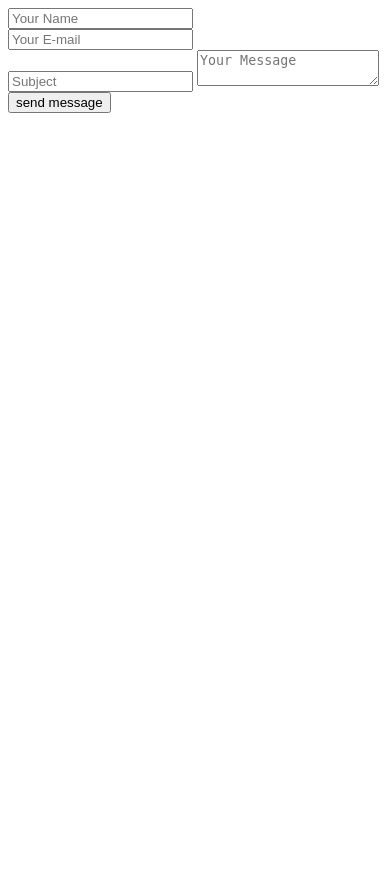
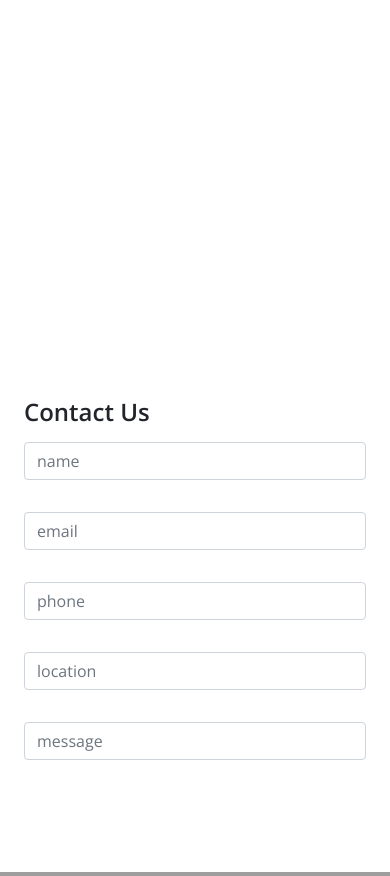
Before and after one commit to gopika-gs/Complaintify, a PHP site: page /phpfiles/contact.php in a window 390 px wide. Shown: the top 876 px of the page. Before the commit the page ends 113 px from the top, so only its background shows below. Run offline with PHP 8.4, Linux system fonts and the light colour scheme; grey boxes are pictures that could not be loaded.

Commit message:
contact us page changed

```diff
--- a/phpfiles/contact.php
+++ b/phpfiles/contact.php
@@ -1,58 +1,120 @@
 <?php
 error_reporting("NOTICE");
 ?>
-
 <!DOCTYPE html>
 <html lang="zxx">
-	</section><!-- Page top Section end -->
+<head>
+	<title>Complaintify</title>
+	<meta charset="UTF-8">
+	<meta name="description" content="loans HTML Template">
+	<meta name="keywords" content="loans, html">
+	<meta name="viewport" content="width=device-width, initial-scale=1.0">
 
-	<!-- Contact Section end -->
-	<section class="contact-section spad">
+	<!-- Favicon -->
+	<link href="img/favicon.ico" rel="shortcut icon"/>
+
+	<!-- Google font -->
+	<link href="https://fonts.googleapis.com/css?family=Open+Sans:300,300i,400,400i,600,600i,700,700i,800,800i&display=swap" rel="stylesheet">
+
+	<!-- Stylesheets -->
+	<link rel="stylesheet" href="css/bootstrap.min.css"/>
+	<link rel="stylesheet" href="css/font-awesome.min.css"/>
+	<link rel="stylesheet" href="css/owl.carousel.min.css"/>
+	<link rel="stylesheet" href="css/flaticon.css"/>
+	<link rel="stylesheet" href="css/slicknav.min.css"/>
+
+	<!-- Main Stylesheets -->
+	<link rel="stylesheet" href="css/style.css"/>
+
+
+	<!--[if lt IE 9]>
+		<script src="https://oss.maxcdn.com/html5shiv/3.7.2/html5shiv.min.js"></script>
+		<script src="https://oss.maxcdn.com/respond/1.4.2/respond.min.js"></script>
+	<![endif]-->
+
+</head>
+<body>
+	<!-- Page top Section end -->
+	<section class="page-top-section set-bg" data-setbg="image/page-top-bg/2.jpg">
+		<div class="container">
+			<h2>Contact us</h2>
+			<nav class="site-breadcrumb">
+				<a class="sb-item" href="#">Home</a>
+				<span class="sb-item active">Contact us</span>
+			</nav>
+		</div>
+	<section class="about-section spad">
 		<div class="container">
 			<div class="row">
-				<div class="col-lg-4">
+				<div class="col-lg-5">
 
 				</div>
+    <div class="row contact-container">
+      <div class="col-lg-12">
+        <div class="card card-shadow border-0 mb-4">
+          <div class="row">
             <div class="col-lg-8">
-					<form class="contact-form">
+              <div class="contact-box p-4">
+                <h4 class="title">Contact Us</h4>
+                <form>
                   <div class="row">
-							<div class="col-md-6">
-								<input type="text" placeholder="Your Name">
+                    <div class="col-lg-6">
+                      <div class="form-group mt-3">
+                        <input class="form-control" type="text" placeholder="name">
                       </div>
-							<div class="col-md-6">
-								<input type="text" placeholder="Your E-mail">
                     </div>
-							<div class="col-md-12">
-								<input type="text" placeholder="Subject">
-								<textarea placeholder="Your Message"></textarea>
-								<button class="site-btn">send message</button>
+                    <div class="col-lg-6">
+                      <div class="form-group mt-3">
+                        <input class="form-control" type="text" placeholder="email">
+                      </div>
+                    </div>
+                    <div class="col-lg-6">
+                      <div class="form-group mt-3">
+                        <input class="form-control" type="text" placeholder="phone">
+                      </div>
+                    </div>
+                    <div class="col-lg-6">
+                      <div class="form-group mt-3">
+                        <input class="form-control" type="text" placeholder="location">
+                      </div>
+                    </div>
+                    <div class="col-lg-12">
+                      <div class="form-group mt-3">
+                        <input class="form-control" type="text" placeholder="message">
+                      </div>
+                    </div>
+                    <div class="col-lg-12">
+                      <button type="submit" class="btn btn-danger-gradiant mt-3 mb-3 text-white border-0 py-2 px-3"><span> SUBMIT NOW <i class="ti-arrow-right"></i></span></button>
                     </div>
                   </div>
                 </form>
               </div>
             </div>
+            <div class="col-lg-4 bg-image" style="background-image:url(https://www.wrappixel.com/demos/ui-kit/wrapkit/assets/images/contact/1.jpg)">
+              <div class="detail-box p-4">
+                <h5 class="text-white font-weight-light mb-3">ADDRESS</h5>
+                <p class="text-white op-7">601 Sherwood Ave.
+                  <br> San Bernandino</p>
+                <h5 class="text-white font-weight-light mb-3 mt-4">CALL US</h5>
+                <p class="text-white op-7">251 546 9442
+                  <br> 630 446 8851</p>
+                <div class="round-social light">
+                  <a href="#" class="ml-0 text-decoration-none text-white border border-white rounded-circle"><i class="icon-social-facebook"></i></a>
+                  <a href="#" class="text-decoration-none text-white border border-white rounded-circle"><i class="icon-social-twitter"></i></a>
+                  <a href="#" class="text-decoration-none text-white border border-white rounded-circle"><i class="icon-social-youtube"></i></a>
                 </div>
-	</section>
-	<!-- Contact Section end -->
+              </div>
+            </div>
+          </div>
+        </div>
+      </div>
+    </div>
+  </div>
+</div>
 
-	<!-- Score Section end -->
-	<!-- Score Section end -->
 
-	<!-- Footer Section -->
-	<footer class="footer-section">
-		<div class="container">
-				</div>
-				<div class="col-lg-3 col-sm-6">
-					</div>
-				<div class="col-lg-3 col-sm-6">
+	<!-- Header Section end -->
 
-	<!--====== Javascripts & Jquery ======-->
-	<script src="js/jquery-3.2.1.min.js"></script>
-	<script src="js/bootstrap.min.js"></script>
-	<script src="js/jquery.slicknav.min.js"></script>
-	<script src="js/owl.carousel.min.js"></script>
-	<script src="js/jquery-ui.min.js"></script>
-	<script src="js/main.js"></script>
 
 	</body>
 </html>
```
Also changed, not shown: 11 other files. Lines whose indentation alone changed are shown as unchanged.
